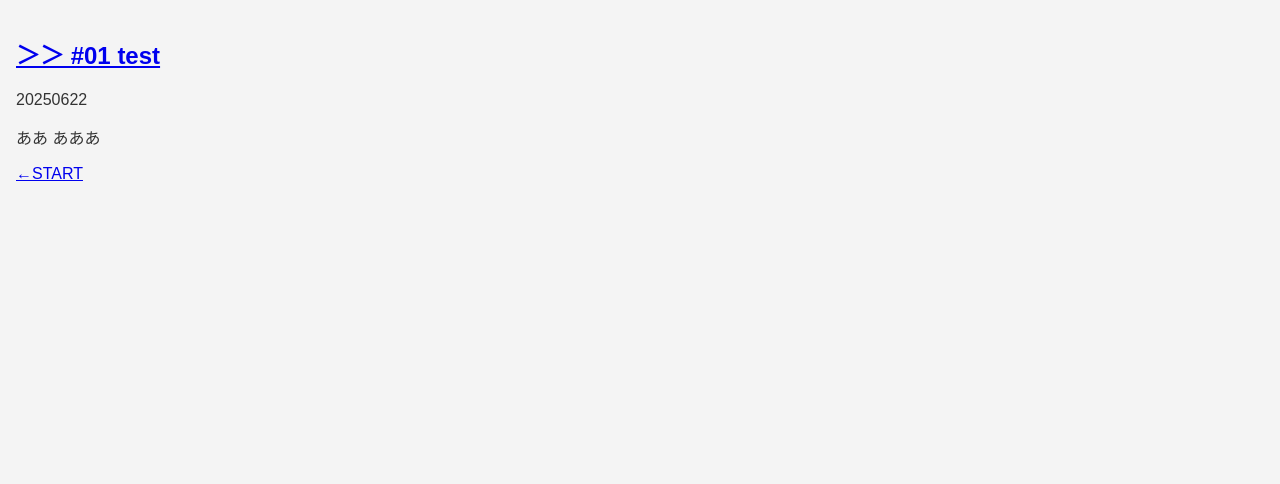
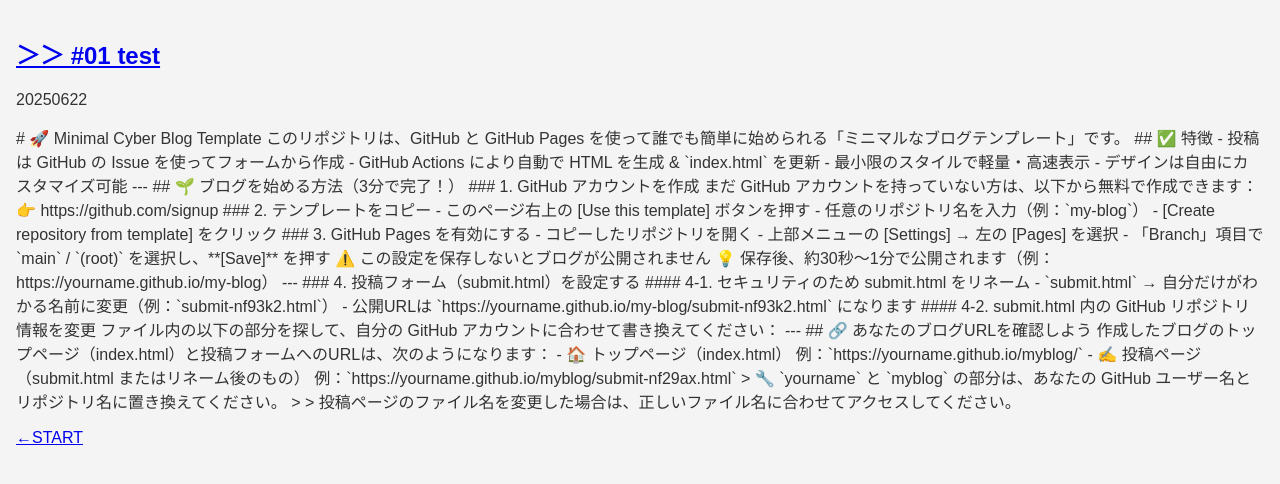
Before and after one commit to null00018/blog-template, a plain HTML site: page post1.html in a window 1280 px wide. Drawn offline with Linux system fonts and the light colour scheme; a web font is replaced by a local one.

Commit message:
Update post1.html

```diff
--- a/post1.html
+++ b/post1.html
@@ -13,9 +13,63 @@
       <h2 class="title"><a class="neon" href="#">＞＞ #01 test</a></h2>
       <p class="meta">20250622</p>
         <div class="article-body">
-ああ
+# 🚀 Minimal Cyber Blog Template
 
-あああ
+このリポジトリは、GitHub と GitHub Pages を使って誰でも簡単に始められる「ミニマルなブログテンプレート」です。
+
+## ✅ 特徴
+- 投稿は GitHub の Issue を使ってフォームから作成
+- GitHub Actions により自動で HTML を生成 & `index.html` を更新
+- 最小限のスタイルで軽量・高速表示
+- デザインは自由にカスタマイズ可能
+
+---
+
+## 🌱 ブログを始める方法（3分で完了！）
+
+### 1. GitHub アカウントを作成
+まだ GitHub アカウントを持っていない方は、以下から無料で作成できます：
+👉 https://github.com/signup
+
+### 2. テンプレートをコピー
+- このページ右上の [Use this template] ボタンを押す
+- 任意のリポジトリ名を入力（例：`my-blog`）
+- [Create repository from template] をクリック
+
+### 3. GitHub Pages を有効にする
+- コピーしたリポジトリを開く
+- 上部メニューの [Settings] → 左の [Pages] を選択
+- 「Branch」項目で `main` / `(root)` を選択し、**[Save]** を押す
+
+⚠️ この設定を保存しないとブログが公開されません
+💡 保存後、約30秒〜1分で公開されます（例：https://yourname.github.io/my-blog）
+
+---
+
+### 4. 投稿フォーム（submit.html）を設定する
+
+#### 4-1. セキュリティのため submit.html をリネーム
+- `submit.html` → 自分だけがわかる名前に変更（例：`submit-nf93k2.html`）
+- 公開URLは `https://yourname.github.io/my-blog/submit-nf93k2.html` になります
+
+#### 4-2. submit.html 内の GitHub リポジトリ情報を変更
+ファイル内の以下の部分を探して、自分の GitHub アカウントに合わせて書き換えてください：
+
+---
+
+## 🔗 あなたのブログURLを確認しよう
+
+作成したブログのトップページ（index.html）と投稿フォームへのURLは、次のようになります：
+
+- 🏠 トップページ（index.html）
+  例：`https://yourname.github.io/myblog/`
+
+- ✍️ 投稿ページ（submit.html またはリネーム後のもの）
+  例：`https://yourname.github.io/myblog/submit-nf29ax.html`
+
+> 🔧 `yourname` と `myblog` の部分は、あなたの GitHub ユーザー名とリポジトリ名に置き換えてください。
+>
+> 投稿ページのファイル名を変更した場合は、正しいファイル名に合わせてアクセスしてください。
         </div>
       <p class="neon"><a href="index.html">←START</a></p>
     </article>
```
